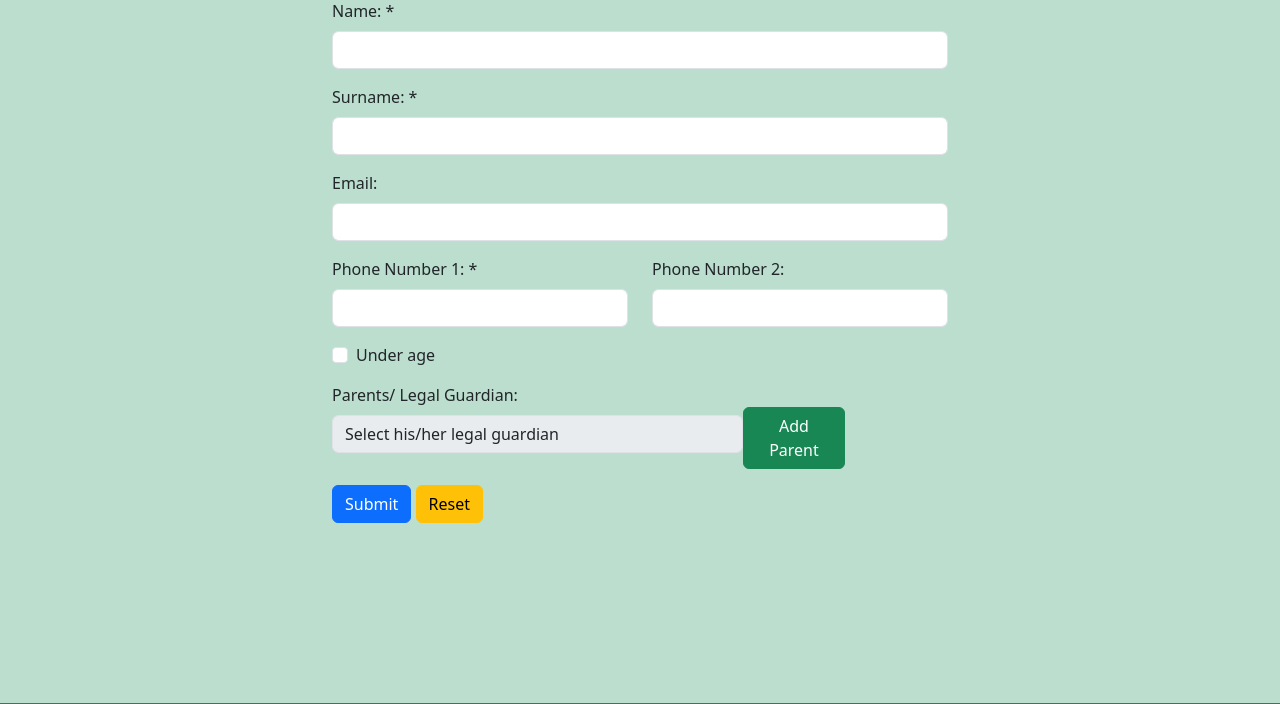
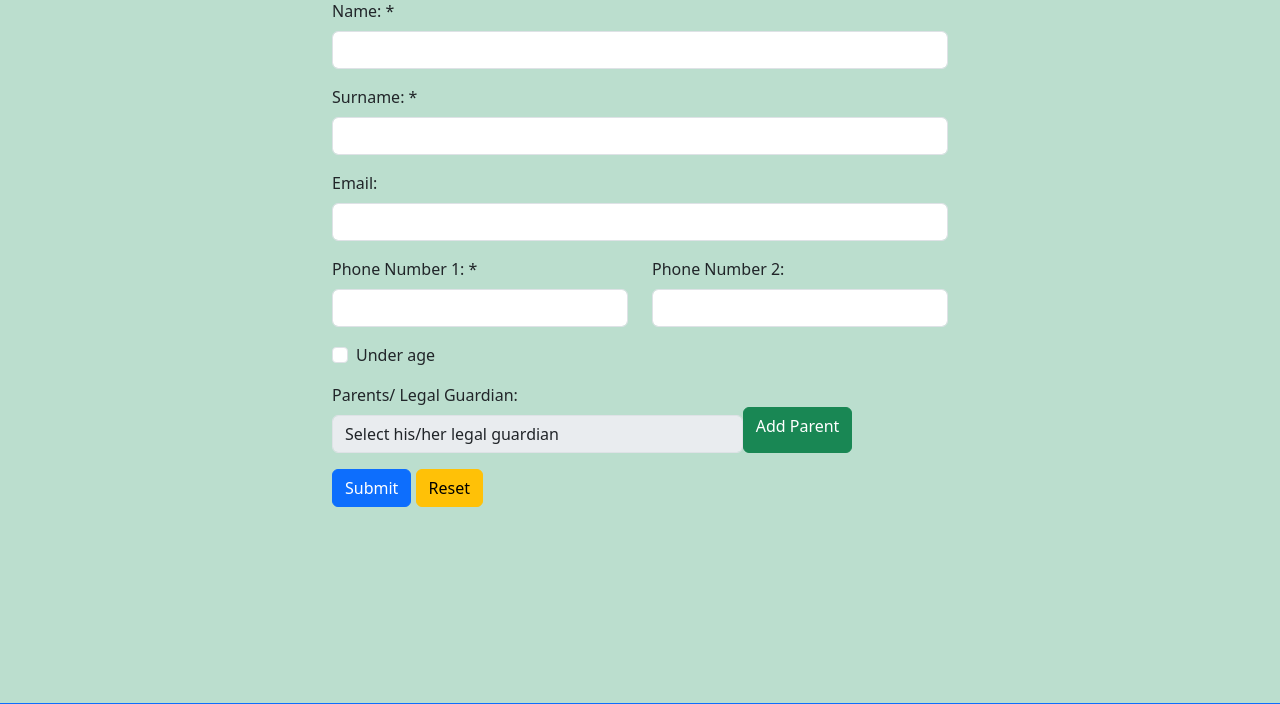
Before and after one commit to MariaPadilha32/SpeakPortuEasy, a Django app: page /register-student/ in a window 1280 px wide. Shown: the part 57-761 px from the top of the page. Run offline with Django 5.2, Linux system fonts and the light colour scheme; the visitor is signed in with stand-in values (Sample User, id 1); data that the repository does not hold is empty.

Commit message:
remove col-2 from register-student on add parents

```diff
--- a/templates/register-student.html
+++ b/templates/register-student.html
@@ -43,7 +43,7 @@
                         {% endfor %}
                     </select>
                 </div>
-                <div class="col-2  mt-4 d-flex  flex-row-reverse">
+                <div class="mt-4 d-flex  flex-row-reverse">
                 <a href="{% url 'register-parents' %}" class="btn btn-success">Add Parent</a>
                 </div>
             </div>
```
